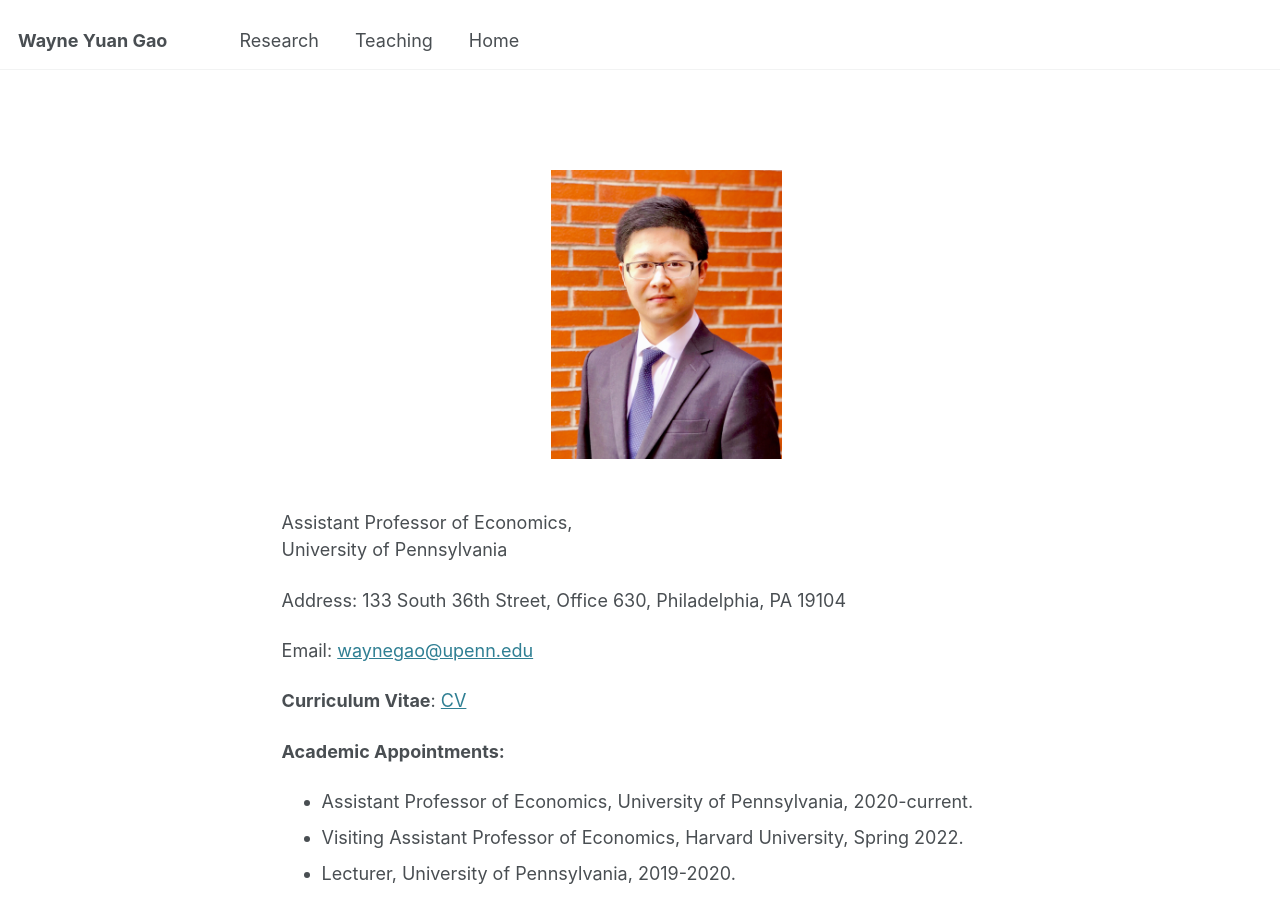
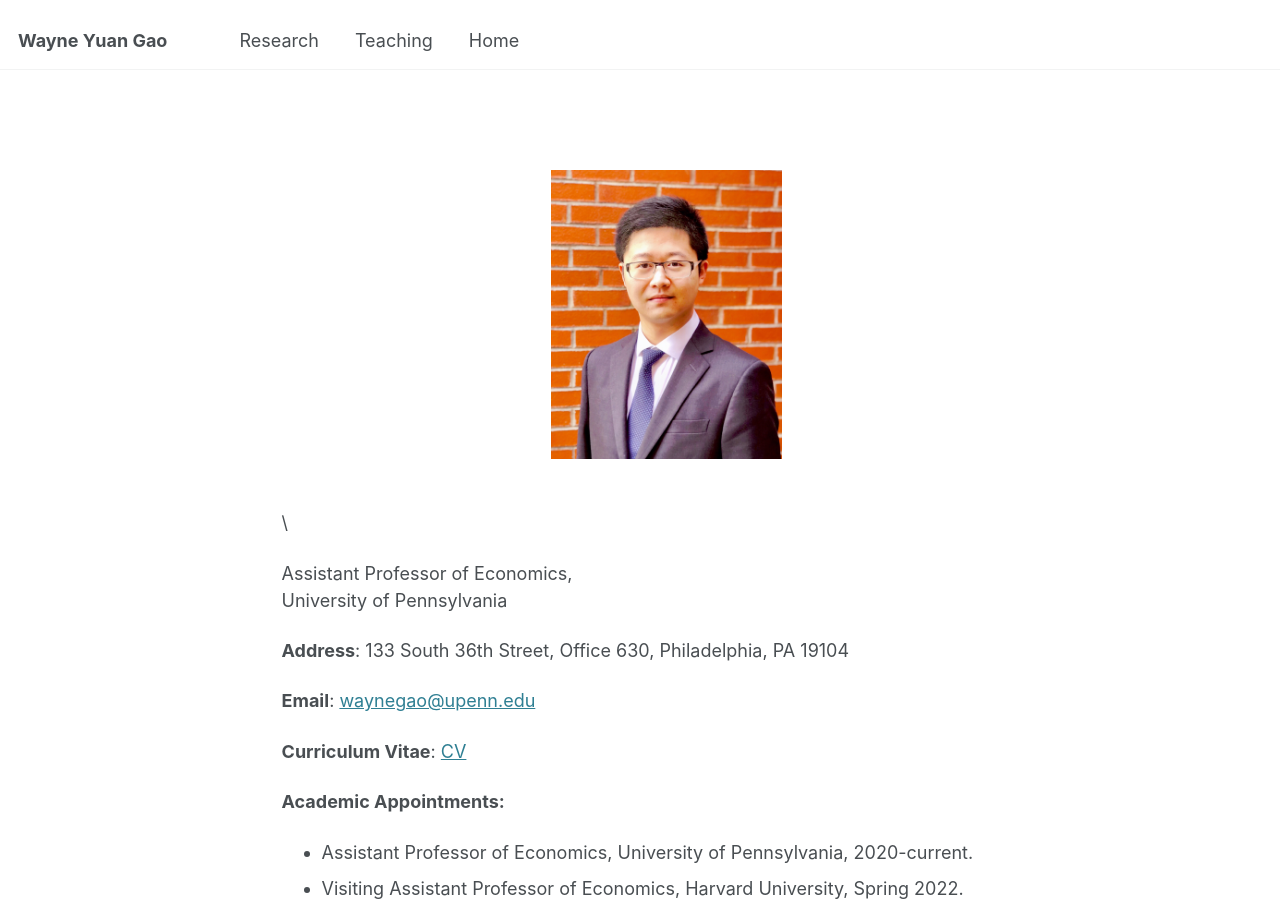
Before and after one commit to wayne-y-gao/wayne-y-gao.github.io, a Jekyll site: the page built from _pages/about.md, in a window 1280 px wide and 900 px high. Built offline with Jekyll 4.4.1, drawn with Linux system fonts in a browser that asks for light colours; part of the change alters nothing that is shown.

```diff
--- a/_pages/about.md
+++ b/_pages/about.md
@@ -13,12 +13,14 @@ redirect_from:
 </div>
 <p>&nbsp;</p>
 
+\
+
 Assistant Professor of Economics,\
 University of Pennsylvania
 
-Address: 133 South 36th Street, Office 630, Philadelphia, PA 19104
+**Address**: 133 South 36th Street, Office 630, Philadelphia, PA 19104
 
-Email: [waynegao@upenn.edu](mailto:waynegao@upenn.edu)
+**Email**: [waynegao@upenn.edu](mailto:waynegao@upenn.edu)
 
 **Curriculum Vitae**: [CV](files/GaoWayne_CV250210.pdf)
 
```
